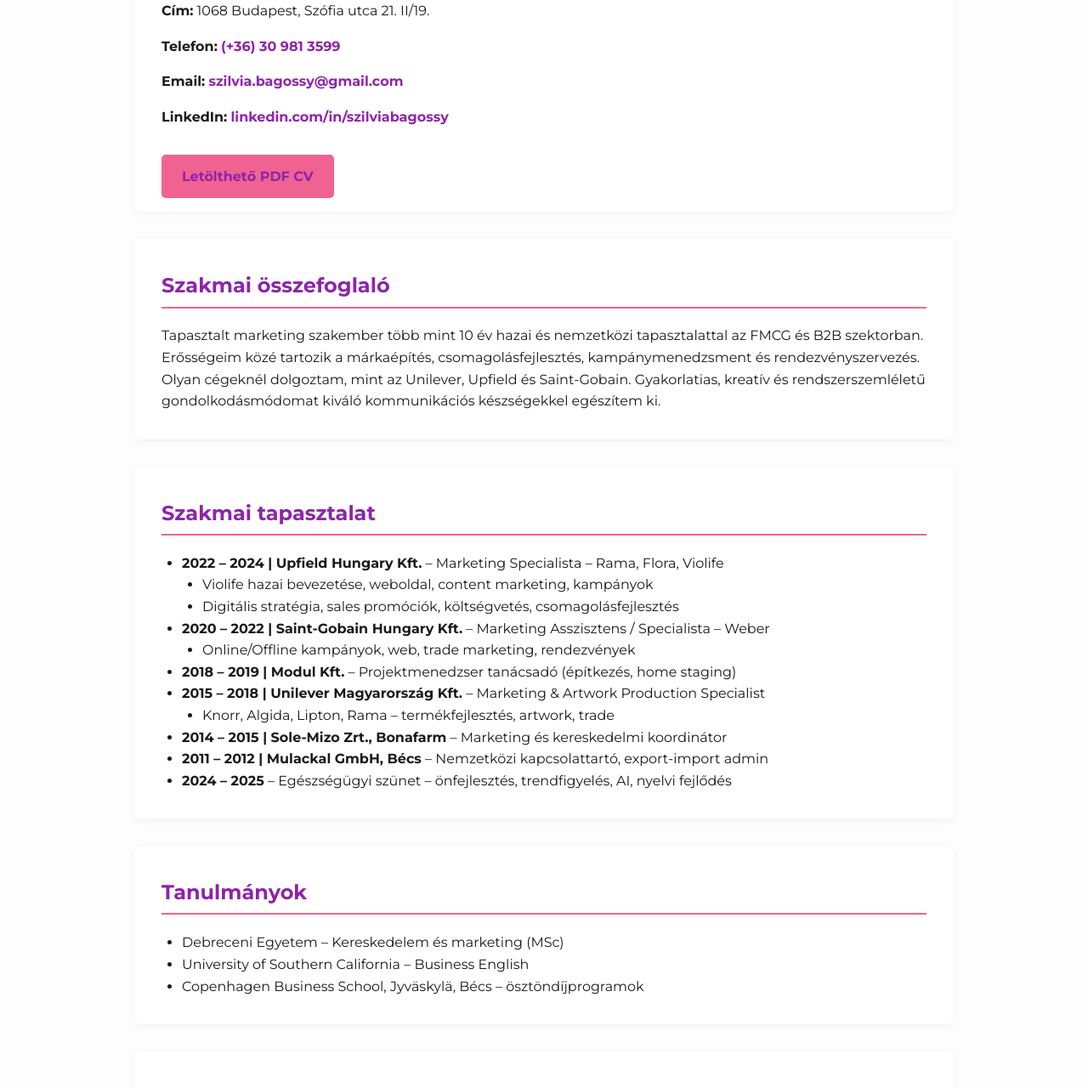
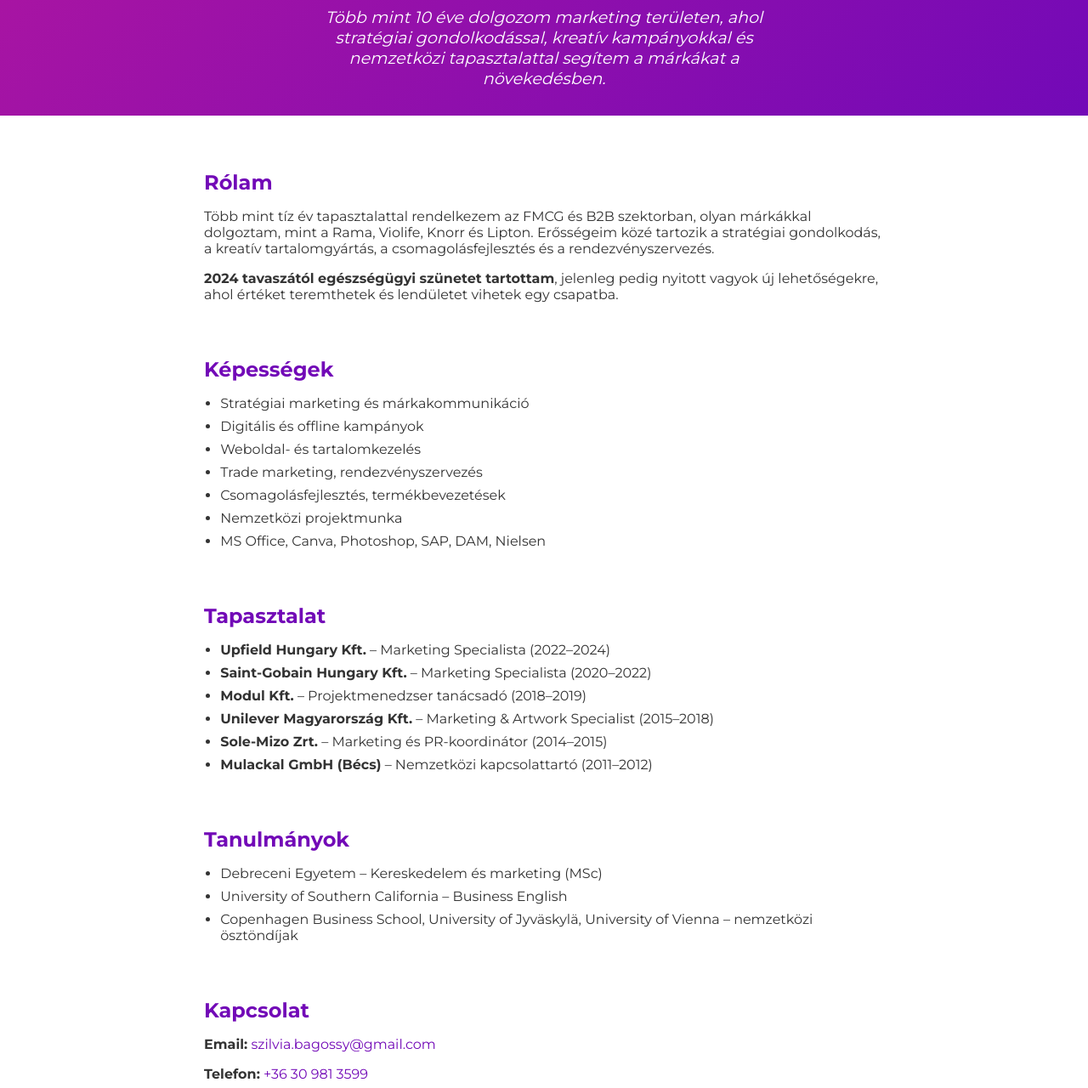
Before and after one commit to BSzil/szilviabagossy.github.io, a plain HTML site: page index.html in a window 1280 px wide. Shown: the part 351-1631 px from the top of the page at 85% size. Drawn offline with Linux system fonts and the light colour scheme.

Commit message:
Update index.html

```diff
--- a/index.html
+++ b/index.html
@@ -3,164 +3,156 @@
 <head>
   <meta charset="UTF-8" />
   <meta name="viewport" content="width=device-width, initial-scale=1.0"/>
-  <title>Bagossy Szilvia Rita - Önéletrajz</title>
-  <link href="https://fonts.googleapis.com/css2?family=Montserrat:wght@400;700&display=swap" rel="stylesheet"/>
+  <title>Bagossy Szilvia - Marketing szakember</title>
+  <link href="https://fonts.googleapis.com/css2?family=Montserrat:wght@400;700&display=swap" rel="stylesheet">
   <style>
     body {
+      margin: 0;
       font-family: 'Montserrat', sans-serif;
-      margin: 0;
-      padding: 0;
-      background-color: #fdfdfd;
-      color: #1a1a1a;
-      line-height: 1.6;
+      background-color: #fff;
+      color: #333;
+      overflow-x: hidden;
     }
     header {
-      background: linear-gradient(135deg, #8e24aa, #f06292);
+      background: linear-gradient(135deg, #b5179e, #7209b7);
       color: white;
-      padding: 3rem 1rem;
       text-align: center;
+      padding: 4rem 1rem 2rem 1rem;
+    }
+    header img {
+      width: 160px;
+      height: 160px;
+      object-fit: cover;
+      border-radius: 50%;
+      border: 5px solid white;
+      margin-bottom: 1rem;
     }
     header h1 {
       margin: 0;
       font-size: 2.5rem;
     }
     header p {
-      margin-top: 0.5rem;
       font-size: 1.2rem;
-      font-style: italic;
+      margin: 0.5rem 0 1.5rem;
     }
-    .section {
-      max-width: 900px;
-      margin: 2rem auto;
-      padding: 1rem 2rem;
-      background-color: white;
-      border-radius: 8px;
-      box-shadow: 0 2px 10px rgba(0,0,0,0.05);
-      animation: fadeInUp 0.8s ease forwards;
+    section {
+      max-width: 800px;
+      margin: 4rem auto;
+      padding: 0 1.5rem;
       opacity: 0;
       transform: translateY(30px);
+      transition: opacity 0.7s ease-out, transform 0.7s ease-out;
     }
-    @keyframes fadeInUp {
-      to {
+    section.visible {
       opacity: 1;
-        transform: none;
+      transform: translateY(0);
     }
+    section h2 {
+      color: #7209b7;
+      margin-bottom: 1rem;
     }
-    h2 {
-      color: #8e24aa;
-      border-bottom: 2px solid #f06292;
-      padding-bottom: 0.3rem;
+    section ul {
+      padding-left: 1.2rem;
     }
-    ul {
-      list-style-type: disc;
-      padding-left: 1.5rem;
-    }
-    .contact a {
-      color: #8e24aa;
-      text-decoration: none;
-      font-weight: bold;
-    }
-    .button {
-      display: inline-block;
-      margin-top: 1rem;
-      padding: 0.8rem 1.5rem;
-      background-color: #f06292;
-      color: white;
-      border-radius: 5px;
-      text-decoration: none;
-      font-weight: bold;
+    section li {
+      margin-bottom: 0.5rem;
     }
     footer {
       text-align: center;
-      color: #999;
-      padding: 2rem;
-      font-size: 0.9rem;
+      background-color: #f3e5f5;
+      color: #7209b7;
+      padding: 2rem 1rem;
+      font-weight: bold;
+    }
+    a {
+      color: #7209b7;
+      text-decoration: none;
+    }
+    a:hover {
+      text-decoration: underline;
     }
   </style>
 </head>
 <body>
 
   <header>
-  <h1>Bagossy Szilvia Rita</h1>
-  <p>Marketing szakember | B2B & B2C | Stratégia, kreativitás, kivitelezés</p>
+    <img src="IMG_4945.jpg" alt="Bagossy Szilvia portré">
+    <h1>Bagossy Szilvia</h1>
+    <p>Marketing szakember</p>
+    <p style="font-style: italic; max-width: 600px; margin: auto;">
+      Több mint 10 éve dolgozom marketing területen, ahol stratégiai gondolkodással, kreatív kampányokkal és nemzetközi tapasztalattal segítem a márkákat a növekedésben.
+    </p>
   </header>
 
-<section class="section contact">
-  <h2>Elérhetőség</h2>
-  <p><strong>Cím:</strong> 1068 Budapest, Szófia utca 21. II/19.</p>
-  <p><strong>Telefon:</strong> <a href="tel:+36309813599">(+36) 30 981 3599</a></p>
-  <p><strong>Email:</strong> <a href="mailto:szilvia.bagossy@gmail.com">szilvia.bagossy@gmail.com</a></p>
-  <p><strong>LinkedIn:</strong> <a href="https://www.linkedin.com/in/szilviabagossy" target="_blank">linkedin.com/in/szilviabagossy</a></p>
-  <a class="button" href="bagossy_szilvia_cv.pdf" download>Letölthető PDF CV</a>
+  <section id="rolam">
+    <h2>Rólam</h2>
+    <p>
+      Több mint tíz év tapasztalattal rendelkezem az FMCG és B2B szektorban, olyan márkákkal dolgoztam, mint a Rama, Violife, Knorr és Lipton.
+      Erősségeim közé tartozik a stratégiai gondolkodás, a kreatív tartalomgyártás, a csomagolásfejlesztés és a rendezvényszervezés.
+    </p>
+    <p>
+      <strong>2024 tavaszától egészségügyi szünetet tartottam</strong>, jelenleg pedig nyitott vagyok új lehetőségekre, ahol értéket teremthetek és lendületet vihetek egy csapatba.
+    </p>
   </section>
 
-<section class="section">
-  <h2>Szakmai összefoglaló</h2>
-  <p>Tapasztalt marketing szakember több mint 10 év hazai és nemzetközi tapasztalattal az FMCG és B2B szektorban. Erősségeim közé tartozik a márkaépítés, csomagolásfejlesztés, kampánymenedzsment és rendezvényszervezés. Olyan cégeknél dolgoztam, mint az Unilever, Upfield és Saint-Gobain. Gyakorlatias, kreatív és rendszerszemléletű gondolkodásmódomat kiváló kommunikációs készségekkel egészítem ki.</p>
-</section>
-
-<section class="section">
-  <h2>Szakmai tapasztalat</h2>
+  <section id="kepessegek">
+    <h2>Képességek</h2>
     <ul>
-    <li><strong>2022 – 2024 | Upfield Hungary Kft.</strong> – Marketing Specialista – Rama, Flora, Violife
-      <ul>
-        <li>Violife hazai bevezetése, weboldal, content marketing, kampányok</li>
-        <li>Digitális stratégia, sales promóciók, költségvetés, csomagolásfejlesztés</li>
-      </ul>
-    </li>
-    <li><strong>2020 – 2022 | Saint-Gobain Hungary Kft.</strong> – Marketing Asszisztens / Specialista – Weber
-      <ul>
-        <li>Online/Offline kampányok, web, trade marketing, rendezvények</li>
-      </ul>
-    </li>
-    <li><strong>2018 – 2019 | Modul Kft.</strong> – Projektmenedzser tanácsadó (építkezés, home staging)</li>
-    <li><strong>2015 – 2018 | Unilever Magyarország Kft.</strong> – Marketing & Artwork Production Specialist
-      <ul>
-        <li>Knorr, Algida, Lipton, Rama – termékfejlesztés, artwork, trade</li>
-      </ul>
-    </li>
-    <li><strong>2014 – 2015 | Sole-Mizo Zrt., Bonafarm</strong> – Marketing és kereskedelmi koordinátor</li>
-    <li><strong>2011 – 2012 | Mulackal GmbH, Bécs</strong> – Nemzetközi kapcsolattartó, export-import admin</li>
-    <li><strong>2024 – 2025</strong> – Egészségügyi szünet – önfejlesztés, trendfigyelés, AI, nyelvi fejlődés</li>
+      <li>Stratégiai marketing és márkakommunikáció</li>
+      <li>Digitális és offline kampányok</li>
+      <li>Weboldal- és tartalomkezelés</li>
+      <li>Trade marketing, rendezvényszervezés</li>
+      <li>Csomagolásfejlesztés, termékbevezetések</li>
+      <li>Nemzetközi projektmunka</li>
+      <li>MS Office, Canva, Photoshop, SAP, DAM, Nielsen</li>
     </ul>
   </section>
 
-<section class="section">
+  <section id="tapasztalat">
+    <h2>Tapasztalat</h2>
+    <ul>
+      <li><strong>Upfield Hungary Kft.</strong> – Marketing Specialista (2022–2024)</li>
+      <li><strong>Saint-Gobain Hungary Kft.</strong> – Marketing Specialista (2020–2022)</li>
+      <li><strong>Modul Kft.</strong> – Projektmenedzser tanácsadó (2018–2019)</li>
+      <li><strong>Unilever Magyarország Kft.</strong> – Marketing & Artwork Specialist (2015–2018)</li>
+      <li><strong>Sole-Mizo Zrt.</strong> – Marketing és PR-koordinátor (2014–2015)</li>
+      <li><strong>Mulackal GmbH (Bécs)</strong> – Nemzetközi kapcsolattartó (2011–2012)</li>
+    </ul>
+  </section>
+
+  <section id="tanulmanyok">
     <h2>Tanulmányok</h2>
     <ul>
       <li>Debreceni Egyetem – Kereskedelem és marketing (MSc)</li>
       <li>University of Southern California – Business English</li>
-    <li>Copenhagen Business School, Jyväskylä, Bécs – ösztöndíjprogramok</li>
+      <li>Copenhagen Business School, University of Jyväskylä, University of Vienna – nemzetközi ösztöndíjak</li>
     </ul>
   </section>
 
-<section class="section">
-  <h2>Képességek és ismeretek</h2>
-  <ul>
-    <li><strong>Nyelvek:</strong> magyar (anyanyelvi), angol (tárgyalási szint)</li>
-    <li><strong>Szoftverek:</strong> MS Office, Photoshop, Canva, SAP, DAM, Nielsen</li>
-    <li><strong>Digitális:</strong> Trello, Asana, ChatGPT, AI-tartalomgenerálás</li>
-    <li><strong>Soft skillek:</strong> kreativitás, rendszerszemlélet, precizitás, proaktivitás, rugalmasság</li>
-  </ul>
-</section>
-
-<section class="section">
-  <h2>Önkéntesség</h2>
-  <ul>
-    <li>NEK VIP protokoll (2021)</li>
-    <li>Magyar Ökomenikus Segély – koordináció, rendezvényszervezés</li>
-    <li>Állatmenhelyi önkéntesség – Szent Ferenc Alapítvány, Ózd</li>
-  </ul>
-</section>
-
-<section class="section">
-  <h2>Érdeklődési kör</h2>
-  <p>Fitnesz, sitting workout, mesterséges intelligencia, ChatGPT és digitális eszközök használata a mindennapi hatékonyságban.</p>
+  <section id="kapcsolat">
+    <h2>Kapcsolat</h2>
+    <p><strong>Email:</strong> <a href="mailto:szilvia.bagossy@gmail.com">szilvia.bagossy@gmail.com</a></p>
+    <p><strong>Telefon:</strong> <a href="tel:+36309813599">+36 30 981 3599</a></p>
+    <p><strong>LinkedIn:</strong> <a href="https://www.linkedin.com/in/szilviabagossy" target="_blank">linkedin.com/in/szilviabagossy</a></p>
   </section>
 
   <footer>
-  © 2025 Bagossy Szilvia Rita | Minden jog fenntartva
+    Köszönöm, hogy meglátogattad az oldalam – keress bátran!
   </footer>
+
+  <script>
+    const observer = new IntersectionObserver(entries => {
+      entries.forEach(entry => {
+        if (entry.isIntersecting) {
+          entry.target.classList.add("visible");
+        }
+      });
+    }, { threshold: 0.1 });
+
+    document.querySelectorAll("section").forEach(section => {
+      observer.observe(section);
+    });
+  </script>
 
 </body>
 </html>
```
Lines whose indentation alone changed are shown as unchanged.
